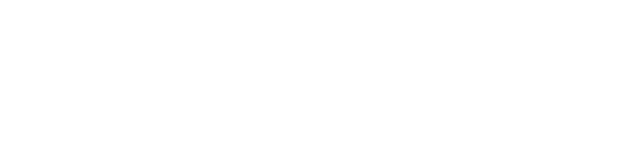
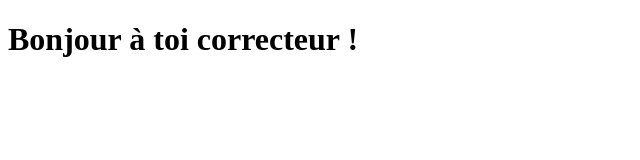
Before and after one commit to robilci/activite1, a plain HTML site: page index.html in a window 1280 px wide. Shown: the whole page, without its empty margins (0-640 px from the left). Drawn offline with Linux system fonts and the light colour scheme.

Commit message:
Ajout d'un titre h1

```diff
--- a/index.html
+++ b/index.html
@@ -5,6 +5,8 @@
 	</head>
 
 	<body>
-
+	<h1>
+		Bonjour à toi correcteur !
+	</h1>
 	</body>
 </html>
```
